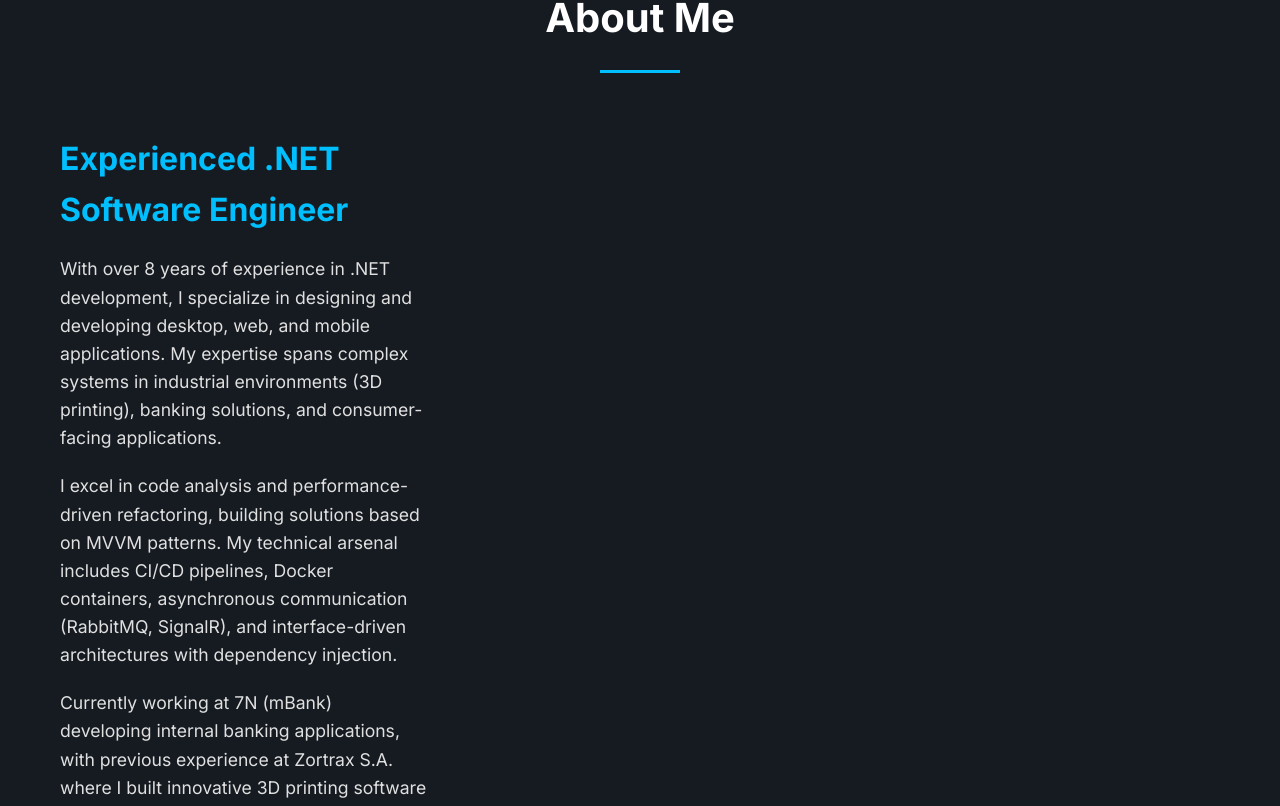
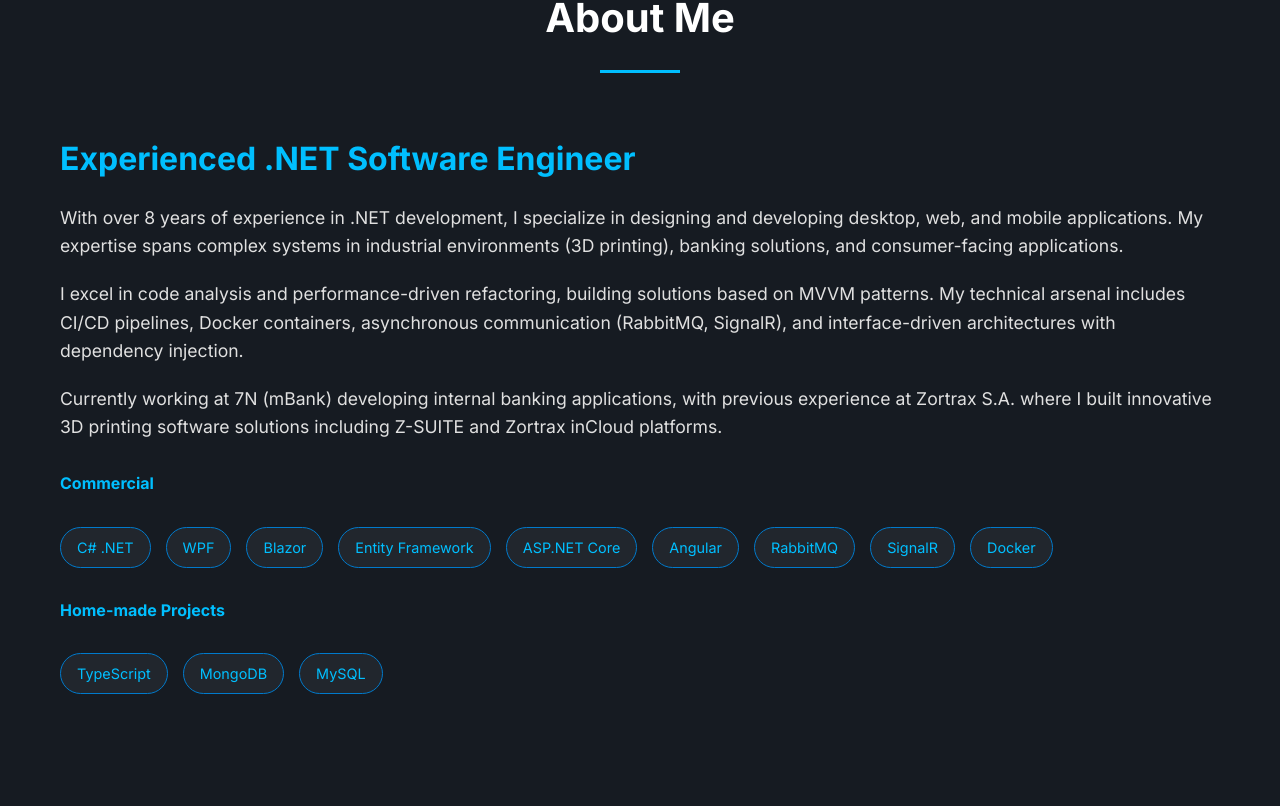
Before and after one commit to PawelWielga/dihor, a React (Vite) app: page / in a window 1280 px wide. Shown: the part 914-1720 px from the top of the page. Built offline with nearby package versions, Linux system fonts and the light colour scheme.

Commit message:
Fix about section layout

```diff
--- a/src/index.css
+++ b/src/index.css
@@ -262,7 +262,7 @@ html { scroll-behavior: smooth; }
         /* About Section */
         .about-content {
             display: grid;
-            grid-template-columns: 1fr 2fr;
+            grid-template-columns: 1fr;
             gap: 60px;
             align-items: center;
         }
```
